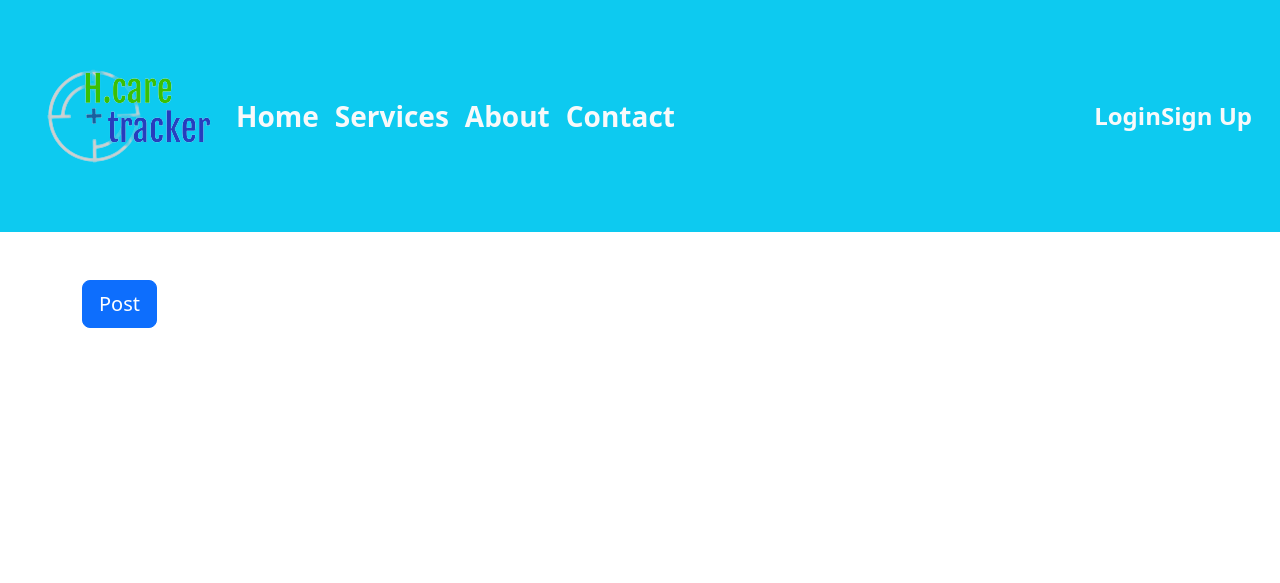
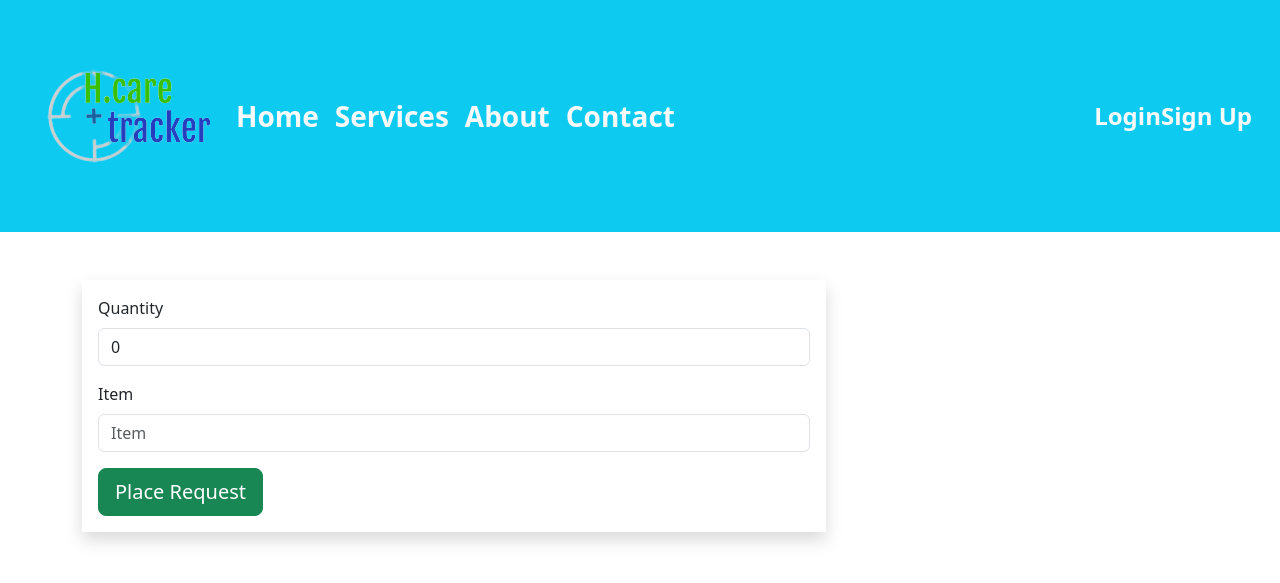
Before and after one commit to MishaelRatemo/H-care-tracker, a Django app: page /hospital/request/ in a window 1280 px wide. Shown: the top 583 px of the page. Run offline with Django 4.2, Linux system fonts and the light colour scheme; some libraries are stand-ins or nearby versions.

Commit message:
make Order request

```diff
--- a/hcaretracter/settings.py
+++ b/hcaretracter/settings.py
@@ -61,9 +61,9 @@ SECRET_KEY= 'django-insecure-#+nllh_^r_$kk21iw71bx4wuz^h21+*4uvn0!ub(4jwf59dz&o'
 
 DEBUG=True
 
-ALLOWED_HOSTS = config('ALLOWED_HOSTS', cast=Csv())
+# ALLOWED_HOSTS = config('ALLOWED_HOSTS', cast=Csv())
 
-# ALLOWED_HOSTS = []
+ALLOWED_HOSTS = []
 # Application definition
 
 INSTALLED_APPS = [
--- a/hospital/forms.py
+++ b/hospital/forms.py
@@ -1,11 +1,11 @@
 from ctypes.wintypes import HACCEL
 from dataclasses import field, fields
 from django import forms
+
+from tracker.models import Order
 from .models import Hospital
 #......
 class RequestForm(forms.ModelForm):
     class Meta:
-        # model = Hospital
-        # exclude = ['user','hospital_name']
-        model = Hospital
-        fields= []
+        model = Order
+        exclude = ['user','order_date']
--- a/hospital/templates/hs_request.html
+++ b/hospital/templates/hs_request.html
@@ -2,14 +2,18 @@
 {% load bootstrap5 %} {% load static %}
 
 {%block content%}
-<div class="container">
-  <div class="row">
-    <div class="col-md-8 mt-5">
+<main class="">
+  <div class="container m-auto ">
+    <div class="row m-auto">
+      <div class="col-md-8 mt-5 shadow p-3">
         <form  action="{%url 'request'%}" method="post" enctype="multipart/form-data">
+          <div class=" alert-danger">{{error}}</div>
+          <div class=" alert-success">{{success}}</div>
+
           {%csrf_token%}
 
           {% bootstrap_form form%}
-        <input type="submit" class="btn btn-primary btn-lg" value="Post">
+          <input type="submit" class="btn btn-success btn-lg" value="Place Request">
         </form>
 
          {% block scripts %}
@@ -18,4 +22,5 @@
       </div>
     </div>
   </div>
+</main>
 {%endblock%}
--- a/hospital/views.py
+++ b/hospital/views.py
@@ -1,7 +1,9 @@
+from multiprocessing import context
 from django.shortcuts import render,redirect
 
 import hospital
 from hospital.models import Hospital
+from tracker.models import Item, Order, Registrations
 from .forms import RequestForm
 
 # Create your views here.
@@ -18,17 +20,42 @@ def hshome(request):
 
 
 def hsrequest(request):
-    current_user = request.user
-    hospital = Hospital.objects.all()
+    error =''
+    success = ''
+    try:
+        get_user = request.COOKIES['loggedin']
+        current_user = Registrations.objects.get(email=get_user)
+    except:
+        get_user= 'No User'
 
+    form = RequestForm()
     if request.method == 'POST':
-        form = RequestForm(request.POST, request.FILES)
-        if form.is_valid():
-            upload = form.save(commit=False)
-            upload.user = current_user
-            upload.save()
-        return redirect('hshome')
+        quantity = request.POST.get('quantity')
+        item = request.POST.get('item')
+        if get_user== 'No User':
+            error ='User not auntenticated'
+        else:
+            get_item = Item.objects.filter(name=item)
+            if get_item.exists():
+                for item in get_item:
+                    # print('###################')
+                    # print(item.quantity)
+                    if int(item.quantity) > int(quantity):
+                        new_order = Order(user=current_user,item=item, quantity=quantity)
+                        new_order.save()
+                        success =" Order placed successfully"
+                    else:
+                        error = "Quantity requested exceeds what is in store (" +str( item.quantity) + ")"
+            else:
+                error ="Item not available"
+
+        # return redirect('hshome')
 
     else:
-        form = RequestForm()
-    return render(request, 'hs_request.html', {"form": form})
+        pass
+    context ={
+        'error': error,
+        'success': success,
+        'form': form,
+    }
+    return render(request, 'hs_request.html', context)
--- a/tracker/models.py
+++ b/tracker/models.py
@@ -62,6 +62,7 @@ class Registrations(models.Model):
     account_type = models.CharField(choices=account_type, max_length=50)
     email = models.EmailField(max_length=100, unique=True)
     contact = models.CharField(max_length=16)
+    address = models.CharField(max_length=200)
     password = models.CharField(max_length=300)
 
     class Meta:
--- a/tracker/views.py
+++ b/tracker/views.py
@@ -37,6 +37,7 @@ def signup(request):
         account_type = request.POST.get('account_type')
         email = request.POST.get('email')
         contact = request.POST.get('contact')
+        address = request.POST.get('address')
         password = request.POST.get('password')
         pass_hash = make_password(password)
 
@@ -45,7 +46,7 @@ def signup(request):
             error = 'user with this email already exists'
             return redirect('signup')
         else:
-            new_user = Registrations(name=name, account_type=account_type, email=email, contact=contact,password=pass_hash)
+            new_user = Registrations(name=name, account_type=account_type, email=email, contact=contact, address=address,password=pass_hash)
             new_user.save()
             success = ' User Registered successfully'
 
```
Also changed, not shown: tracker/migrations/0004_registrations_address.py (added), tracker/migrations/0005_alter_registrations_address_and_more.py (added), tracker/migrations/0006_alter_registrations_contact.py (added). Lines whose indentation alone changed are shown as unchanged.
